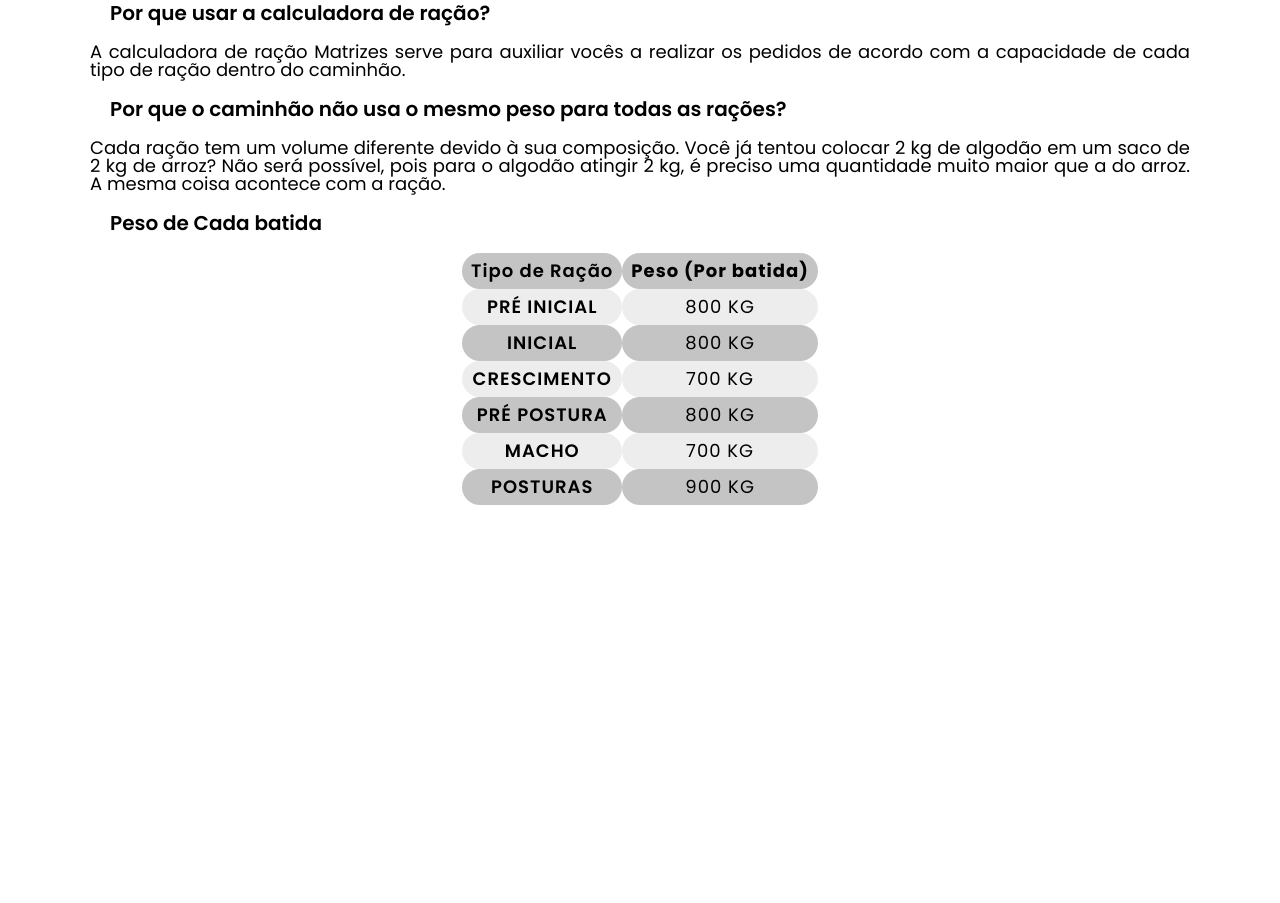
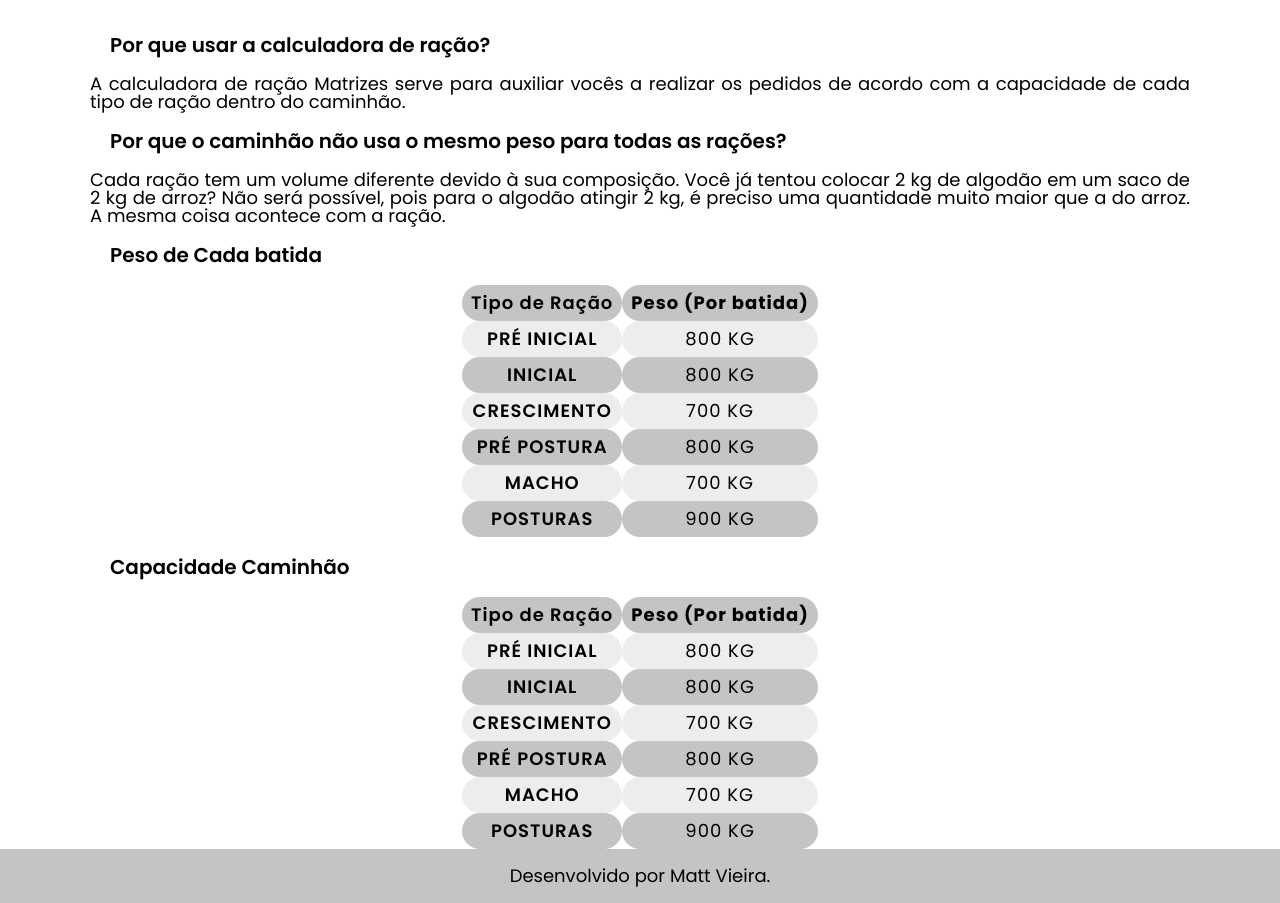
Before and after one commit to mattvieiraa/FriatoMatrizes, a plain HTML site: page calcu.html in a window 1280 px wide. Shown: the part 149-1052 px from the top of the page. Before the commit the page ends 800 px from the top, so only its background shows below. Drawn offline with Linux system fonts and the light colour scheme.

Commit message:
tabelas completo, mexer só na calculadora

```diff
--- a/calcu.html
+++ b/calcu.html
@@ -10,7 +10,7 @@
     <link rel="preconnect" href="https://fonts.gstatic.com" crossorigin>
     <link href="https://fonts.googleapis.com/css2?family=Poppins:ital,wght@0,100;0,200;0,300;0,400;0,500;0,600;0,700;0,800;0,900;1,100;1,200;1,300;1,400;1,500;1,600;1,700;1,800;1,900&display=swap" rel="stylesheet">
 </head>
-<body>
+
     <header class="cabecalho">
         <div class="cabecalho__texto">
         <a href="./index.html" class="cabecalho__link">TABELA DE ARROÇOAMENTO</a></div>
@@ -18,7 +18,8 @@
         <a href="./calcu.html" class="cabecalho__link">CALCULADORA RAÇÃO</a></div>
     </header>
 
-    <h1 class="calculadora__titulo">Calculadora de ração - Matrizes</h1>
+    <main class="conteudo-principal">
+    <h1 class="pagina__titulo">Calculadora de ração - Matrizes</h1>
     <section class="informacao">
     <div class="bloco__texto">
     <h2 class="calculadora__sub-titulo">Por que usar a calculadora de ração?</h2>
@@ -27,9 +28,8 @@
     <p class="calculadora__texto">Cada ração tem um volume diferente devido à sua composição. Você já tentou colocar 2 kg de algodão em um saco de 2 kg de arroz? Não será possível, pois para o algodão atingir 2 kg, é preciso uma quantidade muito maior que a do arroz. A mesma coisa acontece com a ração.</p>
     </div>
 
-    <div class="bloco__texto">
+    <div class="bloco__tabela">
     <h2 class="calculadora__peso-batida">Peso de Cada batida</h2>
-
     <table class="tabela batidas" id="cobb">
             <thead class="tabela__cabecalho">
                 <tr>
@@ -58,9 +58,42 @@
                     <td class="tabela__coluna-b">900 KG</td>
                 </tr>
             </tbody>
-
+        </table>
+    <h2 class="calculadora__peso-batida">Capacidade Caminhão</h2>
+    <table class="tabela batidas" id="cobb">
+            <thead class="tabela__cabecalho">
+                <tr>
+                    <th scope="col" class="tabela__coluna-a">Tipo de Ração</th>
+                    <th scope="col" class="tabela__coluna-b">Peso (Por batida)</th>
+                </tr>
+            </thead>
+            <tbody class="tabela__dados">
+                <tr>
+                    <th scope="row" class="tabela__coluna-a">PRÉ INICIAL</th>
+                    <td class="tabela__coluna-b">800 KG</td>
+                </tr><tr>
+                    <th scope="row" class="tabela__coluna-a">INICIAL</th>
+                    <td class="tabela__coluna-b">800 KG</td>
+                </tr> <tr>
+                    <th scope="row" class="tabela__coluna-a">CRESCIMENTO</th>
+                    <td class="tabela__coluna-b">700 KG</td>
+                </tr><tr>
+                    <th scope="row" class="tabela__coluna-a">PRÉ POSTURA</th>
+                    <td class="tabela__coluna-b">800 KG</td>
+                </tr><tr>
+                    <th scope="row" class="tabela__coluna-a">MACHO</th>
+                    <td class="tabela__coluna-b">700 KG</td>
+                </tr><tr>
+                    <th scope="row" class="tabela__coluna-a">POSTURAS</th>
+                    <td class="tabela__coluna-b">900 KG</td>
+                </tr>
+            </tbody>
         </table>
         </div>
         </section>
-</body>
+    </main>
+
+    <footer class="rodape">
+        <p>Desenvolvido por <a class="rodape__texto" href="https://github.com/mattvieiraa">Matt Vieira.</a></p>
+    </footer>
 </html>
--- a/styles.css
+++ b/styles.css
@@ -6,7 +6,8 @@
     --cor-fundo2: #EDEDED;
 }
 
-body{
+.conteudo-principal {
+  min-height: 100vh;
   font-family: var(--fonte-principal);
   color: var(--cor-preto);
   font-size: 18px;
@@ -16,10 +17,14 @@ body{
 
 .cabecalho {
   display: flex;
+  padding: 1em;
 }
 
 .cabecalho__link{
+  font-family: var(--fonte-principal);
   color: var(--cor-preto);
+  font-size: 18px;
+
   text-decoration: none;
   text-align: center;
   padding: 1em;
@@ -44,6 +49,10 @@ body{
   margin: 0.2em;
 }
 
+.botoes__linhagem button:hover {
+  background-color: var(--cor-fundo1);
+}
+
 .tabela__nome {
   padding: 1em;
 }
@@ -60,8 +69,8 @@ body{
   border-radius: 39px;
 }
 
-.tabela.hidden {
-  display: nome;
+.hidden {
+  display: none;
 }
 
 .tabela__cabecalho {
@@ -88,7 +97,7 @@ tbody > tr:nth-of-type(even) {
   background-color: var(--cor-fundo1);
 }
 
-.calculadora__titulo {
+.pagina__titulo {
   font-size: 38px;
   font-weight: 700;
   text-align: center;
@@ -107,6 +116,11 @@ tbody > tr:nth-of-type(even) {
   font-weight: 600;
 }
 
+.bloco__tabela {
+  display: flex;
+  flex-direction: column;
+}
+
 .calculadora__peso-batida {
   font-size: 20px;
   padding: 1em;
@@ -116,3 +130,24 @@ tbody > tr:nth-of-type(even) {
 .batidas {
   margin: auto;
 }
+
+.rodape{
+    background-color: var(--cor-fundo1);
+    font-family: var(--fonte-principal);
+    font-size: var(--fonte-tamanho);
+    text-decoration: none;
+    text-align: center;
+    font-weight: 400;
+    font-size: 18px;
+    padding: 1em;
+}
+
+.rodape__texto {
+    color: var(--cor-preto);
+    text-decoration: none;
+    font-family: var(--fonte-principal);
+}
+
+.rodape__texto:hover {
+    font-weight: 800;
+}
```
Also changed, not shown: index.html (+8 -7 lines).
